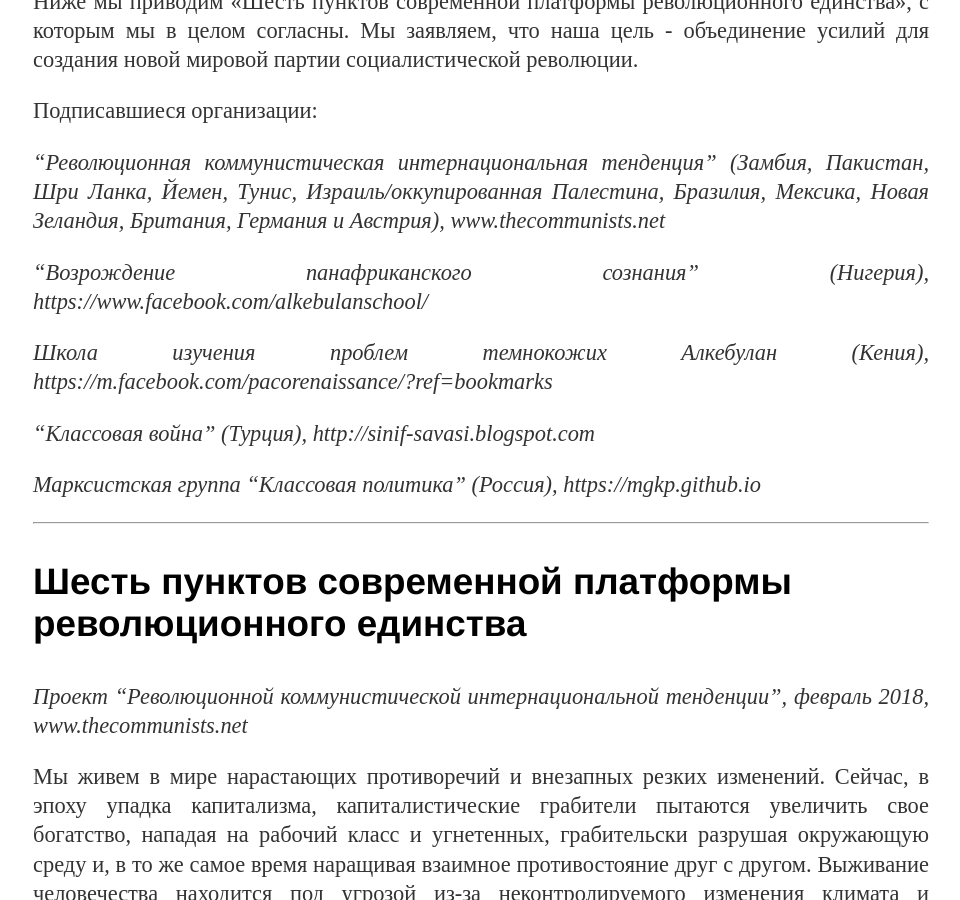
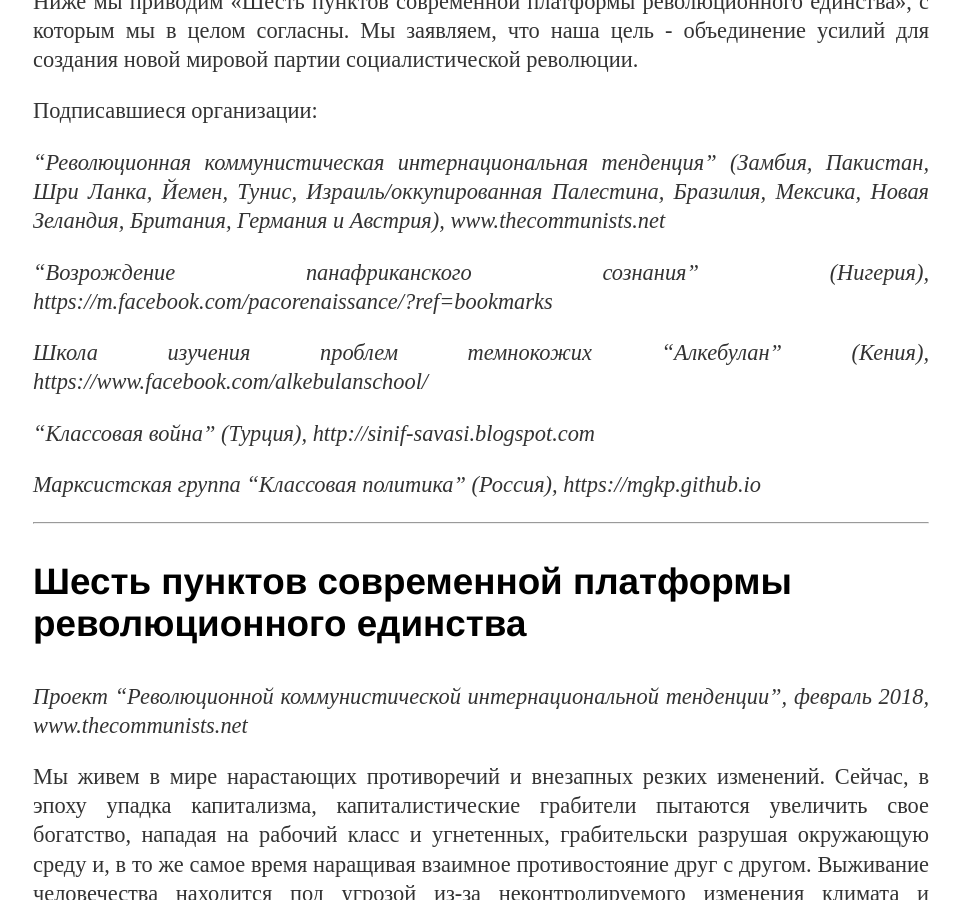
Before and after one commit to mgkp/mgkp.github.io, a Jekyll site: the page built from blog/_posts/2018-04-28-greetings.md, in a window 1280 px wide and 900 px high, scrolled down 3542 px. Shown: the whole window, without its empty margins (159-1119 px from the left). Built offline with Jekyll 4.4.1, drawn with Linux system fonts in a browser that asks for light colours.

Commit message:
orgs fixed

```diff
--- a/blog/_posts/2018-04-28-greetings.md
+++ b/blog/_posts/2018-04-28-greetings.md
@@ -54,10 +54,9 @@
 
 *"Революционная коммунистическая интернациональная тенденция" (Замбия, Пакистан, Шри Ланка, Йемен, Тунис, Израиль/оккупированная Палестина, Бразилия, Мексика, Новая Зеландия, Британия, Германия и Австрия), www.thecommunists.net*
 
-*"Возрождение панафриканского сознания" (Нигерия), https://www.facebook.com/alkebulanschool/*
+*"Возрождение панафриканского сознания" (Нигерия), https://m.facebook.com/pacorenaissance/?ref=bookmarks*
 
-*Школа изучения проблем темнокожих Алкебулан (Кения),
-https://m.facebook.com/pacorenaissance/?ref=bookmarks*
+*Школа изучения проблем темнокожих "Алкебулан" (Кения), https://www.facebook.com/alkebulanschool/*
 
 *"Классовая война" (Турция), http://sinif-savasi.blogspot.com*
 
```
